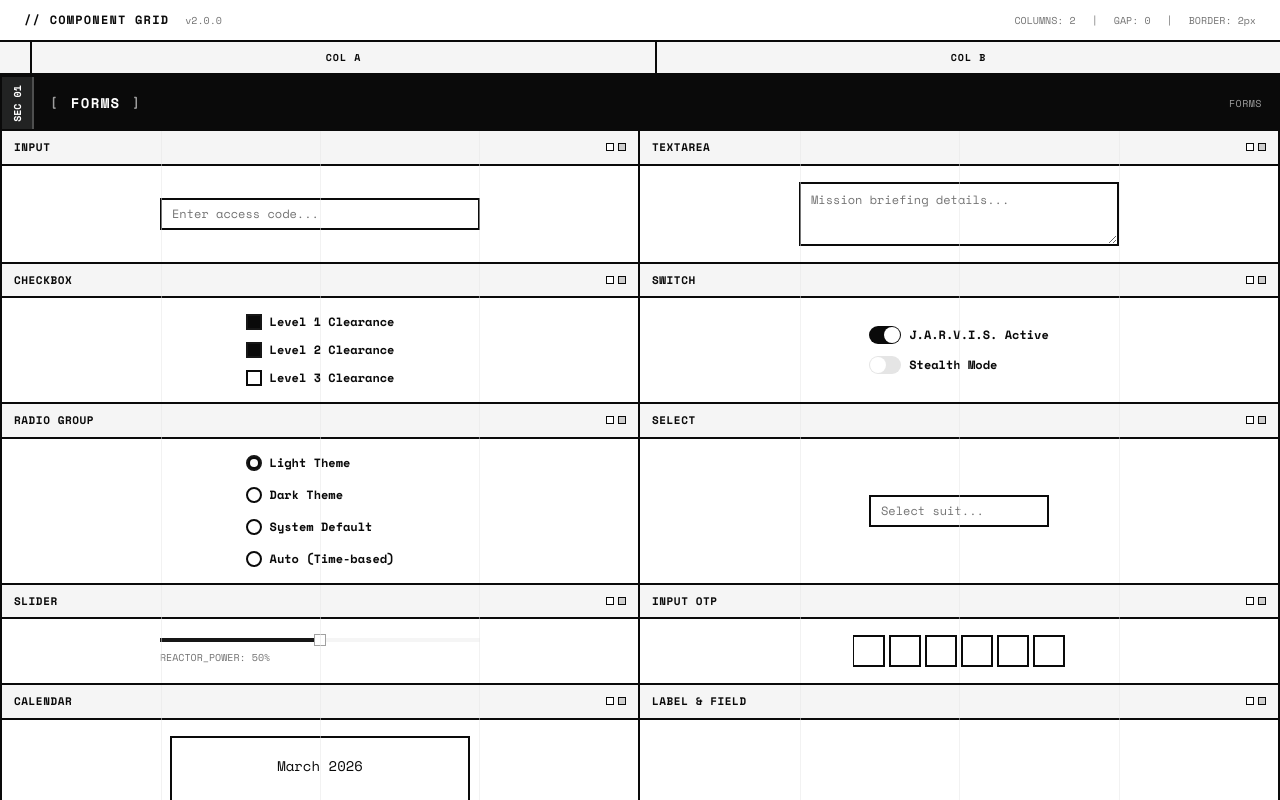
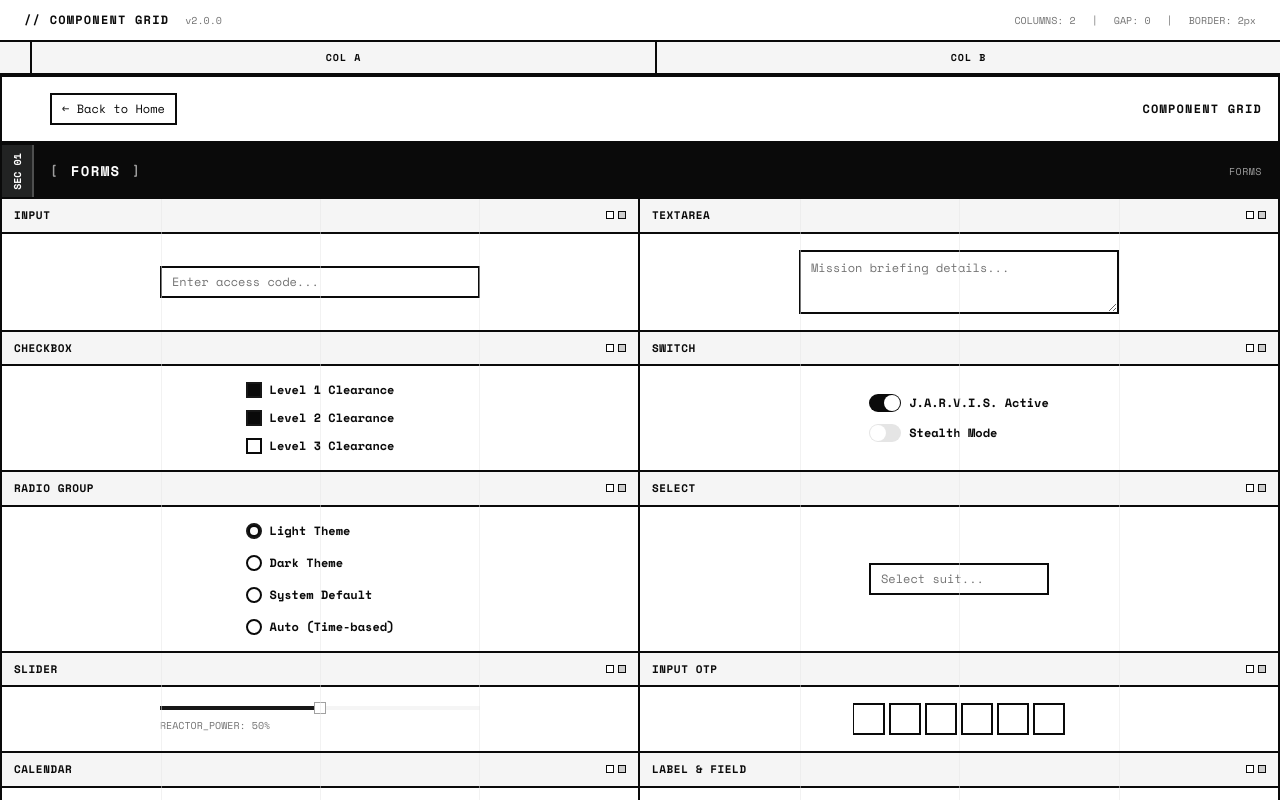
Before and after one commit to phalla-doll/shadcn-mono, a Next.js app: page /components in a window 1280 px wide. Shown: the top 800 px of the page. Built offline with nearby package versions, Linux system fonts and the light colour scheme; some icons are missing.

Commit message:
Add back-to-home button and title to components page

```diff
--- a/app/components/page.tsx
+++ b/app/components/page.tsx
@@ -223,6 +223,26 @@ function SectionHeader({
     )
 }
 
+function TopRow() {
+    return (
+        <div className="col-span-full border-y-2 border-foreground bg-background py-4 pr-4 pl-12">
+            <div className="flex items-center justify-between font-mono">
+                <Link href="/">
+                    <Button
+                        variant="outline"
+                        className="rounded-none border-2 border-foreground bg-background font-mono text-xs text-foreground hover:bg-muted"
+                    >
+                        ← Back to Home
+                    </Button>
+                </Link>
+                <span className="text-xs font-bold tracking-widest text-foreground uppercase">
+                    Component Grid
+                </span>
+            </div>
+        </div>
+    )
+}
+
 function ComponentBox({
     title,
     children,
@@ -269,7 +289,7 @@ export default function ComponentsPage() {
 
     const SECTION_COUNT = 8
     const COMPONENT_COUNT = 49
-    const GRID_ROWS = SECTION_COUNT + Math.ceil(COMPONENT_COUNT / 2)
+    const GRID_ROWS = SECTION_COUNT + Math.ceil(COMPONENT_COUNT / 2) + 1
 
     const cellIndex = 0
 
@@ -323,6 +343,8 @@ export default function ComponentsPage() {
                             </div>
                         ))}
                     </div>
+
+                    <TopRow />
 
                     {/* FORMS SECTION */}
                     <SectionHeader title="Forms" icon="" id="forms" index={0} />
```
